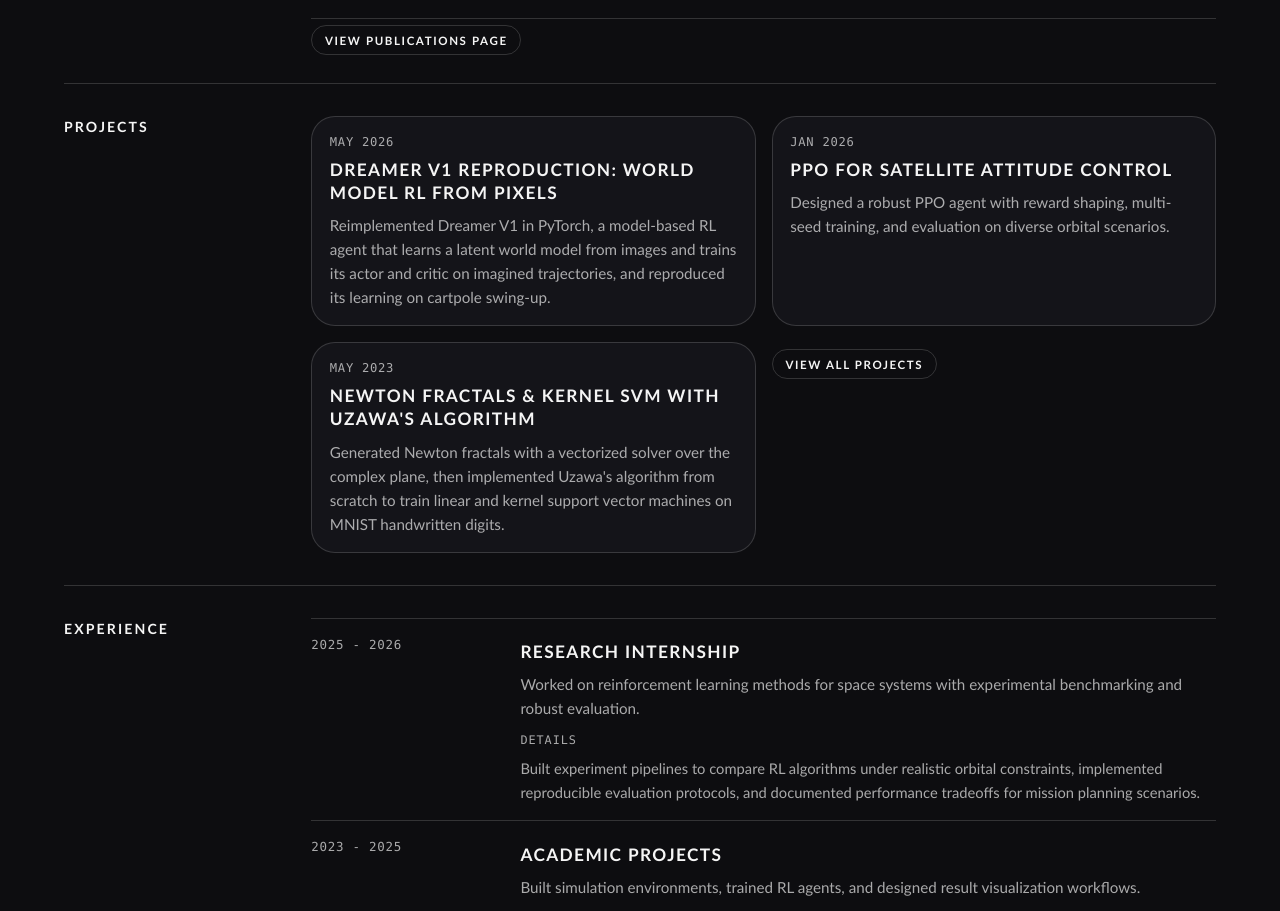
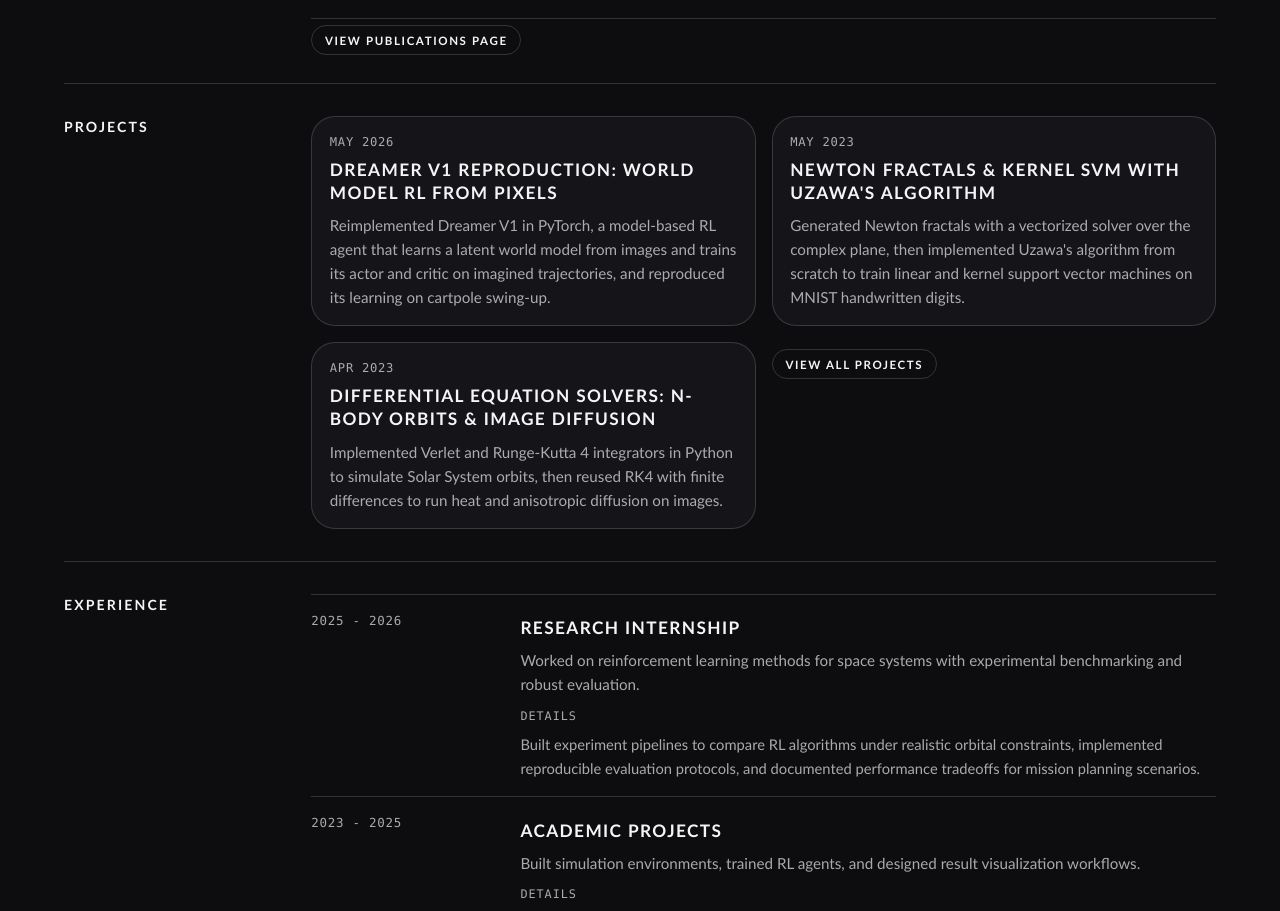
Before and after one commit to nath73000/NatPortfolio, a Next.js app: page / in a window 1280 px wide. Shown: the part 2386-3297 px from the top of the page. Built offline with nearby package versions, Linux system fonts and the light colour scheme.

Commit message:
delete ppo project

```diff
--- a/src/data/projects.ts
+++ b/src/data/projects.ts
@@ -36,26 +36,6 @@ export const projects: Project[] = [
     ],
     reportUrl: "/reports/comp579-dreamer-v1-reproduction-report.pdf",
     repoUrl: "https://github.com/nath73000/Dreamer_v1_ByNath",
-  },
-  {
-    slug: "ppo-satellite-attitude-control",
-    title: "PPO for Satellite Attitude Control",
-    date: "2026-01-10",
-    tags: ["RL", "Space", "PPO"],
-    description:
-      "Designed a robust PPO agent with reward shaping, multi-seed training, and evaluation on diverse orbital scenarios.",
-    context:
-      "The project focused on autonomous satellite attitude stabilization in a simulated orbital environment with actuator constraints.",
-    problem:
-      "Classical controllers were stable in nominal conditions but degraded under disturbances, sensor noise, and changing inertia parameters.",
-    approach:
-      "I implemented a PPO policy with constrained action scaling, curriculum learning, and recurrent state features to improve robustness across mission phases.",
-    stack: ["Python", "PyTorch", "Gymnasium", "NumPy", "Weights & Biases"],
-    outcomes: [
-      "Delivered a reusable RL control benchmark with deterministic evaluation scripts.",
-      "Documented hyperparameter sensitivities and failure regions for mission engineering review.",
-      "Prepared experiment artifacts for direct comparison with model-based controllers.",
-    ],
   },
   {
     slug: "newton-fractals-kernel-svm-uzawa",
```
